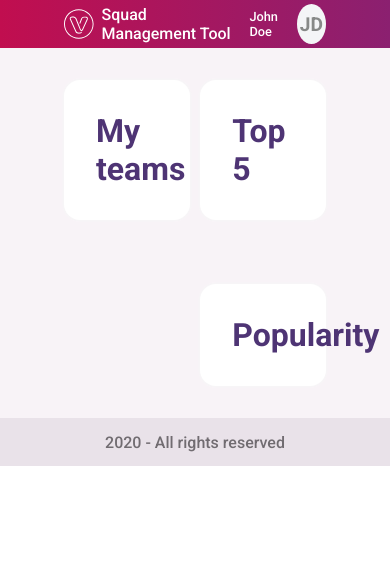
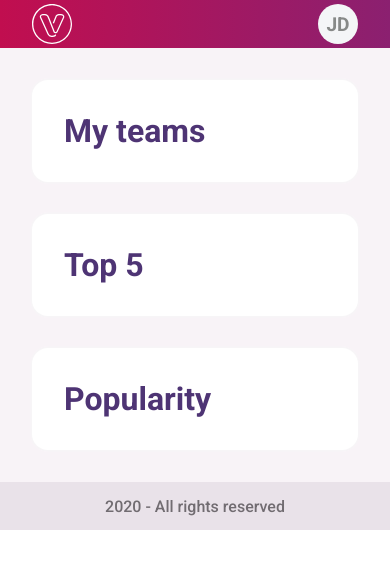
Before and after one commit to ErnanyGoncalves/venturus-football, a React (Create React App) app: page / in a window 390 px wide. Shown: the top 568 px of the page. Built offline with nearby package versions, Linux system fonts and the light colour scheme.

Commit message:
Responsividade no Header, em Main e um pouco no ManageTeam

```diff
--- a/src/App.css
+++ b/src/App.css
@@ -39,3 +39,9 @@ body{
   padding: 2rem;
   box-shadow: 0 0 0 0.1rem #f7f5f7;
 }
+
+@media (max-width:40rem){
+  .container{
+    padding: 0 2rem 0 2rem;
+  }
+}
--- a/src/Header.module.css
+++ b/src/Header.module.css
@@ -50,3 +50,9 @@
     font-size: 1.2rem;
     font-weight: 700;
 }
+
+@media (max-width:40rem){
+    .project,.user{
+        display: none;
+    }
+}
--- a/src/Main.module.css
+++ b/src/Main.module.css
@@ -8,3 +8,14 @@
     flex-direction: column;
     width: 48%;
 }
+
+@media (max-width:40rem){
+    .main{
+        display: block;
+    }
+
+    .column2{
+        display: block;
+        width: 100%;
+    }
+  }
--- a/src/ManageTeam.js
+++ b/src/ManageTeam.js
@@ -22,7 +22,7 @@ const ManageTeam = () => {
     }
 
     return (
-        <div>
+        <div className="panel">
             <h1 className="title">{mode === "new" ? "Create your team" : `Edit ${teamName} team`}</h1>
             <form onSubmit={handleSubmit}>
                 <h2 className="subtitle">Team Information</h2>
```
